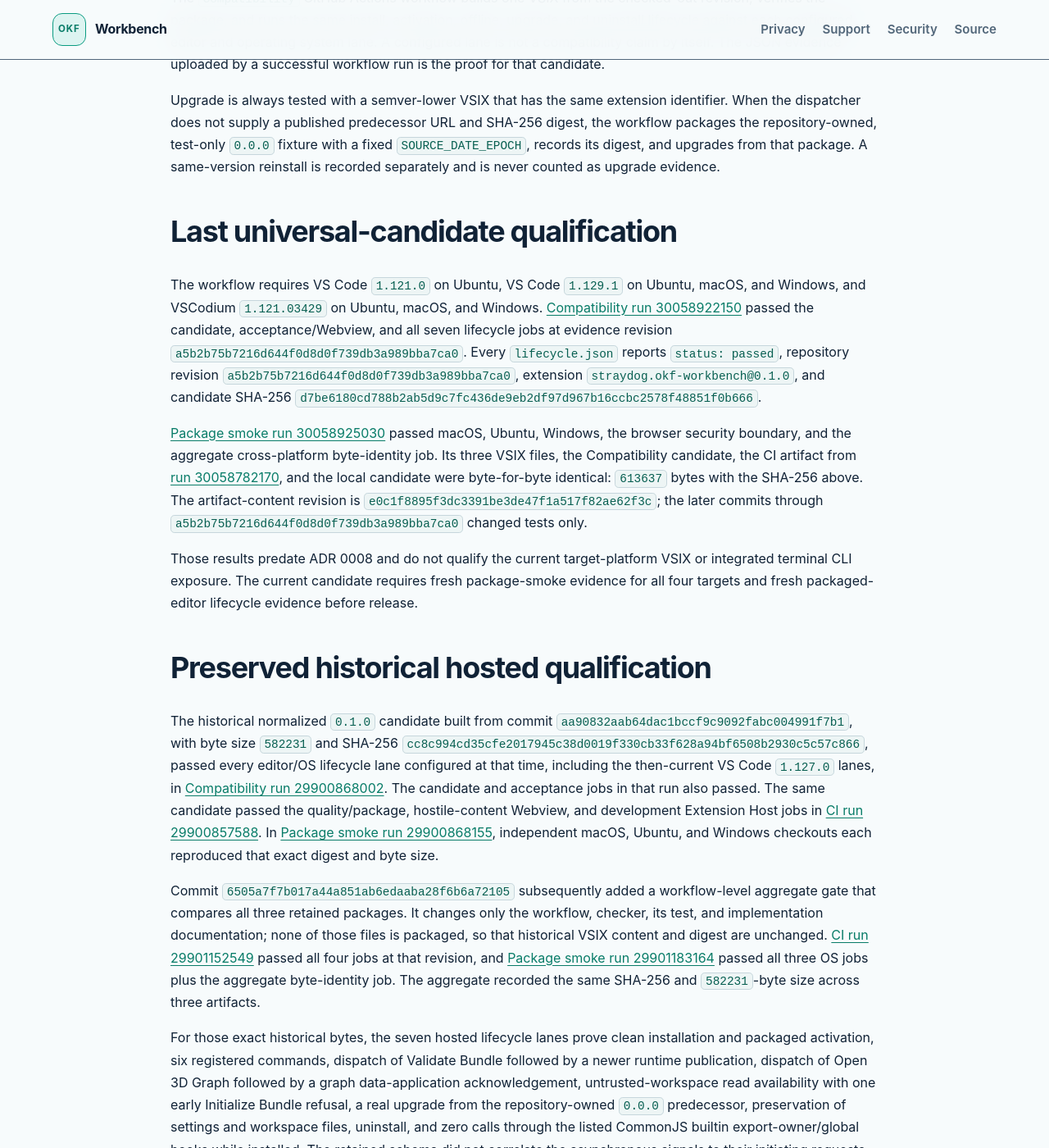
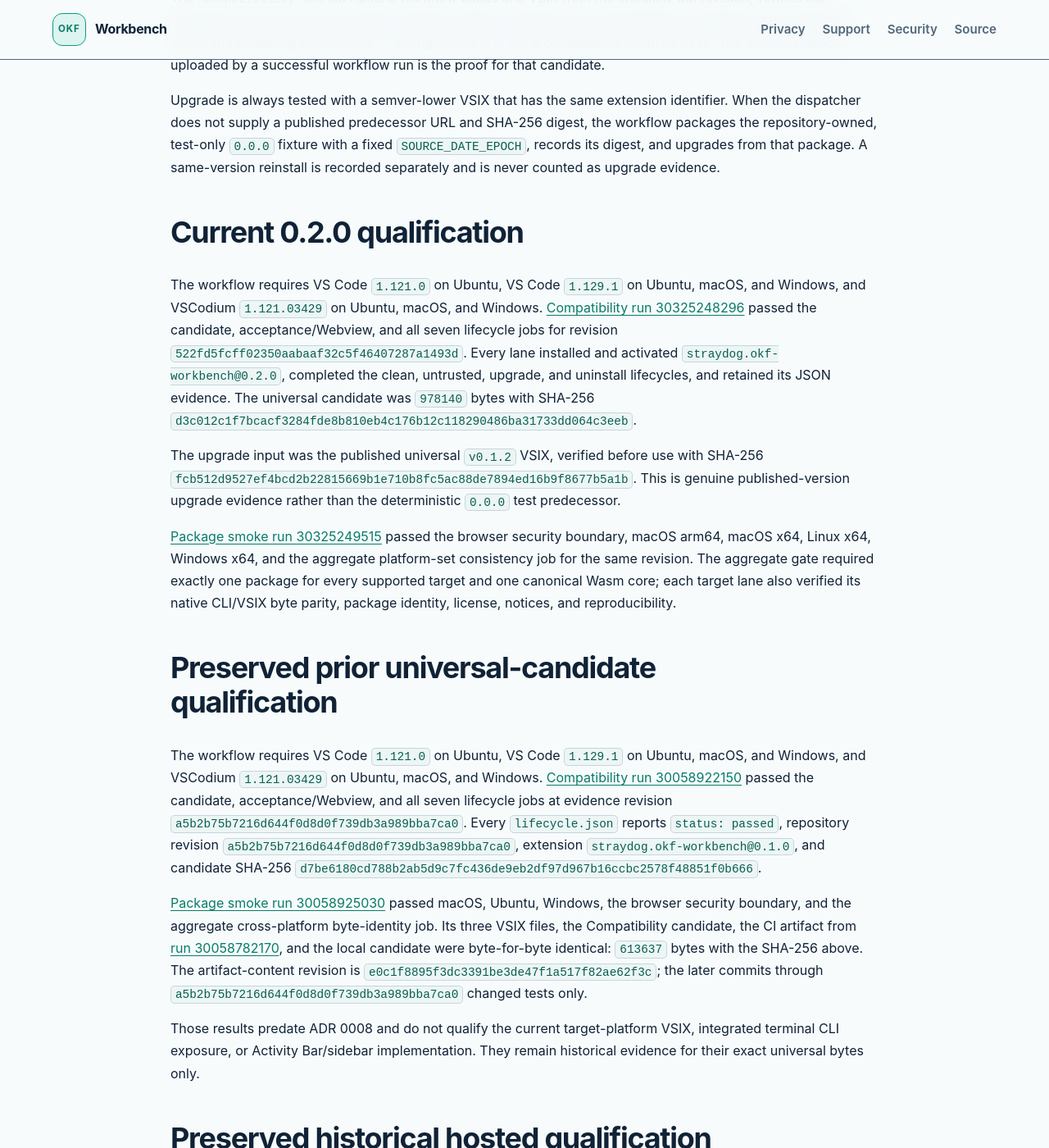
Before and after one commit to koizumikento/okf-workbench, a Jekyll site: the page built from docs/compatibility-matrix.md, in a window 1280 px wide and 1400 px high, scrolled down 647 px. Shown: the whole window at 82% size. Built offline with Jekyll 4.4.1, drawn with Linux system fonts in a browser that asks for light colours; our own code applies the rules of GitHub Pages for plain Markdown files; some of the changed text lies outside the part shown.

Commit message:
Align 0.2.0 qualification records

```diff
--- a/docs/compatibility-matrix.md
+++ b/docs/compatibility-matrix.md
@@ -1,7 +1,7 @@
 # Compatibility matrix
 
-- Status: prior universal candidate qualified; bundled-CLI candidate pending hosted qualification
-- Last matrix qualified: 2026-07-24
+- Status: `0.2.0` universal and target-platform candidates qualified
+- Last matrix qualified: 2026-07-28
 - Extension identifier expected by the gate: `straydog.okf-workbench`
 
 ## What this matrix proves
@@ -19,7 +19,29 @@ fixture with a fixed `SOURCE_DATE_EPOCH`, records its digest, and upgrades from
 that package. A same-version reinstall is recorded separately and is never
 counted as upgrade evidence.
 
-## Last universal-candidate qualification
+## Current 0.2.0 qualification
+
+The workflow requires VS Code `1.121.0` on Ubuntu, VS Code `1.129.1` on Ubuntu, macOS,
+and Windows, and VSCodium `1.121.03429` on Ubuntu, macOS, and Windows.
+[Compatibility run 30325248296](https://github.com/koizumikento/okf-workbench/actions/runs/30325248296)
+passed the candidate, acceptance/Webview, and all seven lifecycle jobs for revision
+`522fd5fcff02350aabaaf32c5f46407287a1493d`. Every lane installed and activated
+`straydog.okf-workbench@0.2.0`, completed the clean, untrusted, upgrade, and uninstall
+lifecycles, and retained its JSON evidence. The universal candidate was `978140` bytes with
+SHA-256 `d3c012c1f7bcacf3284fde8b810eb4c176b12c118290486ba31733dd064c3eeb`.
+
+The upgrade input was the published universal `v0.1.2` VSIX, verified before use with SHA-256
+`fcb512d9527ef4bcd2b22815669b1e710b8fc5ac88de7894ed16b9f8677b5a1b`. This is
+genuine published-version upgrade evidence rather than the deterministic `0.0.0` test
+predecessor.
+
+[Package smoke run 30325249515](https://github.com/koizumikento/okf-workbench/actions/runs/30325249515)
+passed the browser security boundary, macOS arm64, macOS x64, Linux x64, Windows x64, and the
+aggregate platform-set consistency job for the same revision. The aggregate gate required exactly
+one package for every supported target and one canonical Wasm core; each target lane also verified
+its native CLI/VSIX byte parity, package identity, license, notices, and reproducibility.
+
+## Preserved prior universal-candidate qualification
 
 The workflow requires VS Code `1.121.0` on Ubuntu, VS Code `1.129.1` on Ubuntu, macOS,
 and Windows, and VSCodium `1.121.03429` on Ubuntu, macOS, and Windows.
@@ -38,9 +60,9 @@ local candidate were byte-for-byte identical: `613637` bytes with the SHA-256 ab
 artifact-content revision is `e0c1f8895f3dc3391be3de47f1a517f82ae62f3c`; the later commits
 through `a5b2b75b7216d644f0d8d0f739db3a989bba7ca0` changed tests only.
 
-Those results predate ADR 0008 and do not qualify the current target-platform VSIX or integrated
-terminal CLI exposure. The current candidate requires fresh package-smoke evidence for all four
-targets and fresh packaged-editor lifecycle evidence before release.
+Those results predate ADR 0008 and do not qualify the current target-platform VSIX, integrated
+terminal CLI exposure, or Activity Bar/sidebar implementation. They remain historical evidence
+for their exact universal bytes only.
 
 ## Preserved historical hosted qualification
 
```
Also changed, not shown: docs/acceptance-evidence.md (+22 -21 lines), docs/implementation-environment.md (+8 -5 lines).
